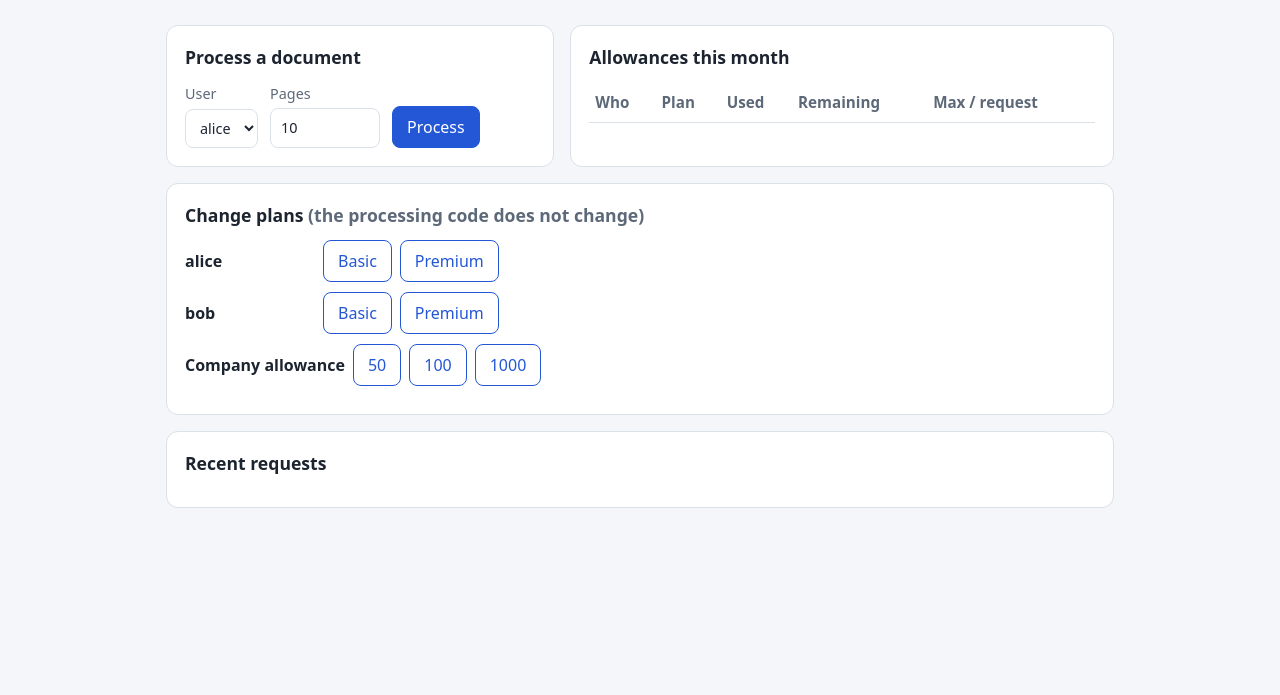
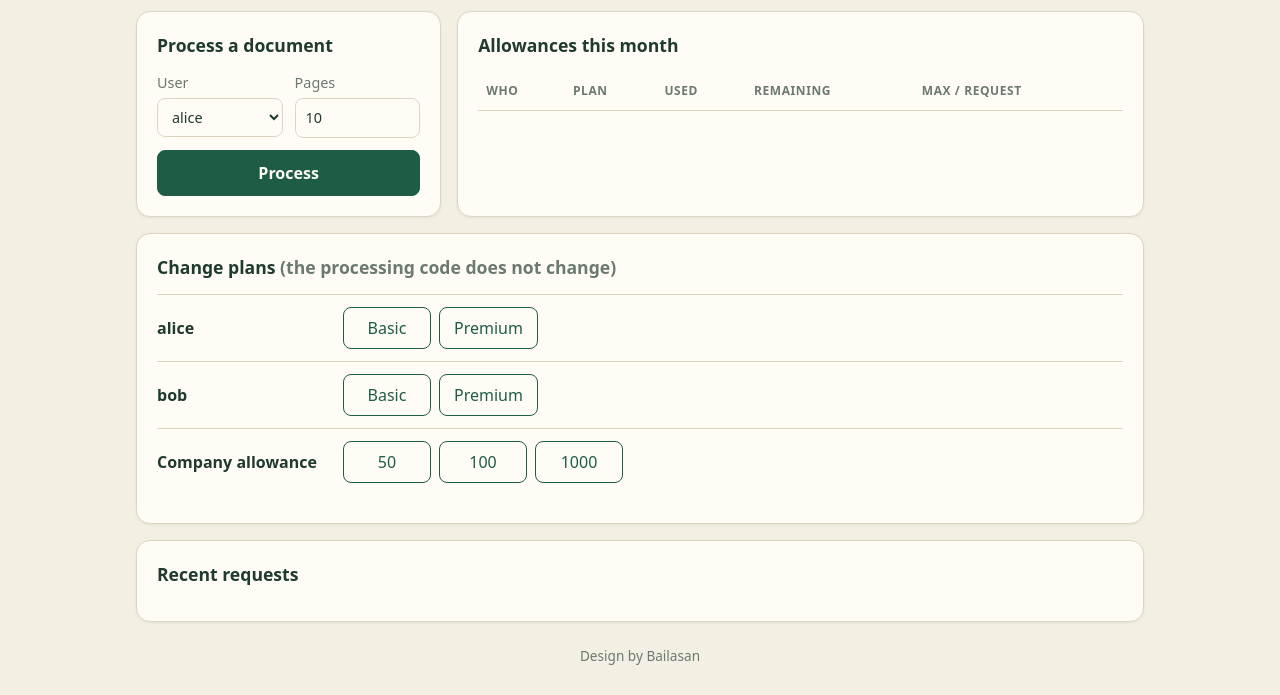
Before and after one commit to bailasan-qadan/usage-metering-service, a website: page client/public/index.html in a window 1280 px wide. Shown: the part 121-816 px from the top of the page. Drawn offline with Linux system fonts and the light colour scheme; no server answers.

Commit message:
Fix replayed requests returning mismatched month totals; restyle example client

```diff
--- a/client/public/index.html
+++ b/client/public/index.html
@@ -6,54 +6,68 @@
   <title>Document processing demo</title>
   <style>
     :root {
-      --bg: #f4f6f9; --card: #ffffff; --text: #1c2430; --muted: #5d6978;
-      --line: #dbe1e8; --accent: #2457d6; --accent-text: #ffffff;
+      color-scheme: light;
+      --font: system-ui, -apple-system, "Segoe UI", sans-serif;
+      --bg: #f4efe3; --card: #fffcf5; --text: #1f3a2e; --muted: #6b7a70;
+      --line: #ddd5c2; --accent: #1f5c46; --accent-text: #fffcf5;
       --ok: #17794d; --ok-bg: #e5f4ec; --bad: #b3261e; --bad-bg: #fdecea;
-    }
-    @media (prefers-color-scheme: dark) {
-      :root {
-        --bg: #12161c; --card: #1b212a; --text: #e8ecf1; --muted: #9aa6b5;
-        --line: #2d3643; --accent: #7aa2ff; --accent-text: #0d1117;
-        --ok: #5fd39a; --ok-bg: #16301f; --bad: #ff8a80; --bad-bg: #3a1c1a;
-      }
     }
     * { box-sizing: border-box; }
     body { margin: 0; background: var(--bg); color: var(--text);
-           font: 16px/1.5 system-ui, -apple-system, "Segoe UI", sans-serif; }
-    header, main { max-width: 980px; margin: 0 auto; padding: 0 16px; }
+           font: 16px/1.5 var(--font); border-top: 6px solid var(--accent); }
+    header, main, footer { max-width: 1040px; margin: 0 auto; padding: 0 16px; }
     header { padding-top: 28px; }
-    h1 { margin: 0 0 4px; font-size: 1.6rem; }
-    h2 { margin: 0 0 12px; font-size: 1.1rem; }
+    h1 { margin: 0 0 4px; font-size: 1.75rem; font-weight: 800; letter-spacing: -0.01em; }
+    h2 { margin: 0 0 14px; font-size: 1.1rem; }
     p { margin: 0 0 8px; }
     .muted { color: var(--muted); }
-    main { display: grid; gap: 16px; padding-top: 20px; padding-bottom: 40px;
+    main { display: grid; gap: 16px; padding-top: 20px; padding-bottom: 24px;
            grid-template-columns: 1fr; }
-    @media (min-width: 800px) { main { grid-template-columns: 1fr 1.4fr; } .wide { grid-column: 1 / -1; } }
+    @media (min-width: 800px) {
+      main { grid-template-columns: minmax(280px, 0.8fr) 1.8fr; }
+      .wide { grid-column: 1 / -1; }
+      .top { align-self: start; }
+    }
     .card { background: var(--card); border: 1px solid var(--line);
-            border-radius: 12px; padding: 18px; }
-    form { display: flex; flex-wrap: wrap; gap: 12px; align-items: end; }
+            border-radius: 14px; padding: 20px;
+            box-shadow: 0 1px 3px rgba(31, 58, 46, 0.08); }
+    form { display: grid; grid-template-columns: 1fr 1fr; gap: 12px; }
+    form button { grid-column: 1 / -1; padding: 10px 14px; font-weight: 600; }
     label { display: flex; flex-direction: column; gap: 4px; font-size: .9rem; color: var(--muted); }
-    select, input { font: inherit; padding: 8px 10px; border-radius: 8px;
+    select, input { font: inherit; width: 100%; padding: 8px 10px; border-radius: 8px;
                     border: 1px solid var(--line); background: var(--card); color: var(--text); }
-    input { width: 110px; }
     button { font: inherit; padding: 8px 14px; border-radius: 8px; cursor: pointer;
              border: 1px solid var(--accent); background: var(--accent); color: var(--accent-text); }
-    button.secondary { background: transparent; color: var(--accent); }
+    button.secondary { background: transparent; color: var(--accent); min-width: 88px; }
+    button.secondary:hover { background: var(--line); }
+    button.secondary[aria-pressed="true"] { background: var(--accent); color: var(--accent-text); }
     button:focus-visible, select:focus-visible, input:focus-visible { outline: 3px solid var(--accent); outline-offset: 2px; }
     .decision { margin-top: 14px; padding: 12px 14px; border-radius: 10px; border: 1px solid; }
     .decision.ok { background: var(--ok-bg); border-color: var(--ok); }
     .decision.bad { background: var(--bad-bg); border-color: var(--bad); }
     .headline { font-weight: 700; }
+    .table-scroll { overflow-x: auto; }
     table { width: 100%; border-collapse: collapse; font-size: .95rem; }
-    th, td { text-align: left; padding: 8px 6px; border-bottom: 1px solid var(--line); vertical-align: top; }
-    th { color: var(--muted); font-weight: 600; }
-    .bar { height: 6px; margin-top: 4px; background: var(--line); border-radius: 3px; overflow: hidden; }
+    th, td { text-align: left; padding: 10px 8px; border-bottom: 1px solid var(--line); vertical-align: top; }
+    th { color: var(--muted); font-weight: 600; white-space: nowrap;
+         font-size: .75rem; text-transform: uppercase; letter-spacing: .05em; }
+    tbody tr:last-child td { border-bottom: none; }
+    .used-cell { white-space: nowrap; min-width: 130px; }
+    .bar { height: 10px; margin-top: 6px; background: var(--line); border-radius: 5px; overflow: hidden; }
     .fill { height: 100%; background: var(--accent); }
-    .group { display: flex; flex-wrap: wrap; gap: 8px; margin-bottom: 10px; align-items: center; }
-    .group strong { min-width: 130px; }
-    ul { margin: 0; padding-left: 18px; }
+    .group { display: grid; grid-template-columns: 170px 1fr; gap: 8px 16px;
+             align-items: center; padding: 12px 0; border-top: 1px solid var(--line); }
+    .group strong { font-weight: 600; }
+    .choices { display: flex; flex-wrap: wrap; gap: 8px; }
+    @media (max-width: 560px) { .group { grid-template-columns: 1fr; } }
+    ul { margin: 0; padding: 0; list-style: none; }
+    #history li { padding: 8px 12px; margin-bottom: 6px; border-radius: 8px;
+                  border-left: 4px solid var(--line); }
+    #history li.ok-text { border-left-color: var(--ok); background: var(--ok-bg); }
+    #history li.bad-text { border-left-color: var(--bad); background: var(--bad-bg); }
     .ok-text { color: var(--ok); }
     .bad-text { color: var(--bad); }
+    footer { padding-bottom: 28px; text-align: center; font-size: .85rem; color: var(--muted); }
   </style>
 </head>
 <body>
@@ -63,7 +77,7 @@
   </header>
 
   <main>
-    <section class="card">
+    <section class="card top">
       <h2>Process a document</h2>
       <form id="process-form">
         <label>User
@@ -82,29 +96,37 @@
 
     <section class="card">
       <h2>Allowances this month</h2>
+      <div class="table-scroll">
         <table id="allowances">
           <thead><tr><th>Who</th><th>Plan</th><th>Used</th><th>Remaining</th><th>Max / request</th></tr></thead>
           <tbody></tbody>
         </table>
+      </div>
     </section>
 
     <section class="card wide">
       <h2>Change plans <span class="muted">(the processing code does not change)</span></h2>
       <div class="group">
         <strong>alice</strong>
+        <div class="choices">
           <button class="secondary" data-action="user-plan" data-user="alice" data-plan="basic">Basic</button>
           <button class="secondary" data-action="user-plan" data-user="alice" data-plan="premium">Premium</button>
         </div>
+      </div>
       <div class="group">
         <strong>bob</strong>
+        <div class="choices">
           <button class="secondary" data-action="user-plan" data-user="bob" data-plan="basic">Basic</button>
           <button class="secondary" data-action="user-plan" data-user="bob" data-plan="premium">Premium</button>
         </div>
+      </div>
       <div class="group">
         <strong>Company allowance</strong>
+        <div class="choices">
           <button class="secondary" data-action="allowance" data-value="50">50</button>
           <button class="secondary" data-action="allowance" data-value="100">100</button>
           <button class="secondary" data-action="allowance" data-value="1000">1000</button>
+        </div>
       </div>
       <p id="change-note" class="muted" role="status"></p>
     </section>
@@ -114,6 +136,8 @@
       <ul id="history"></ul>
     </section>
   </main>
+
+  <footer>Design by Bailasan</footer>
 
   <script>
     const $ = (id) => document.getElementById(id);
@@ -138,6 +162,19 @@
       return element;
     }
 
+    function markActive(usage) {
+      for (const button of document.querySelectorAll("button[data-action]")) {
+        let active = false;
+        if (button.dataset.action === "user-plan") {
+          const user = usage.users.find((u) => u.userId === button.dataset.user);
+          active = user !== undefined && user.plan.toLowerCase() === button.dataset.plan;
+        } else {
+          active = usage.account.monthlyAllowance === Number(button.dataset.value);
+        }
+        button.setAttribute("aria-pressed", String(active));
+      }
+    }
+
     function renderAllowances(usage) {
       const body = $("allowances").querySelector("tbody");
       body.replaceChildren();
@@ -150,6 +187,7 @@
         row.append(text("td", name), text("td", level.plan));
 
         const usedCell = document.createElement("td");
+        usedCell.className = "used-cell";
         usedCell.append(text("div", `${level.used} / ${level.monthlyAllowance}`));
         const bar = document.createElement("div");
         bar.className = "bar";
@@ -165,6 +203,7 @@
         row.append(usedCell, text("td", String(level.remaining)), text("td", String(level.maxPerRequest)));
         body.append(row);
       }
+      markActive(usage);
     }
 
     function renderHistory(records) {
```
Also changed, not shown: src/services/consume.ts (+29 -2 lines). Lines whose indentation alone changed are shown as unchanged.
